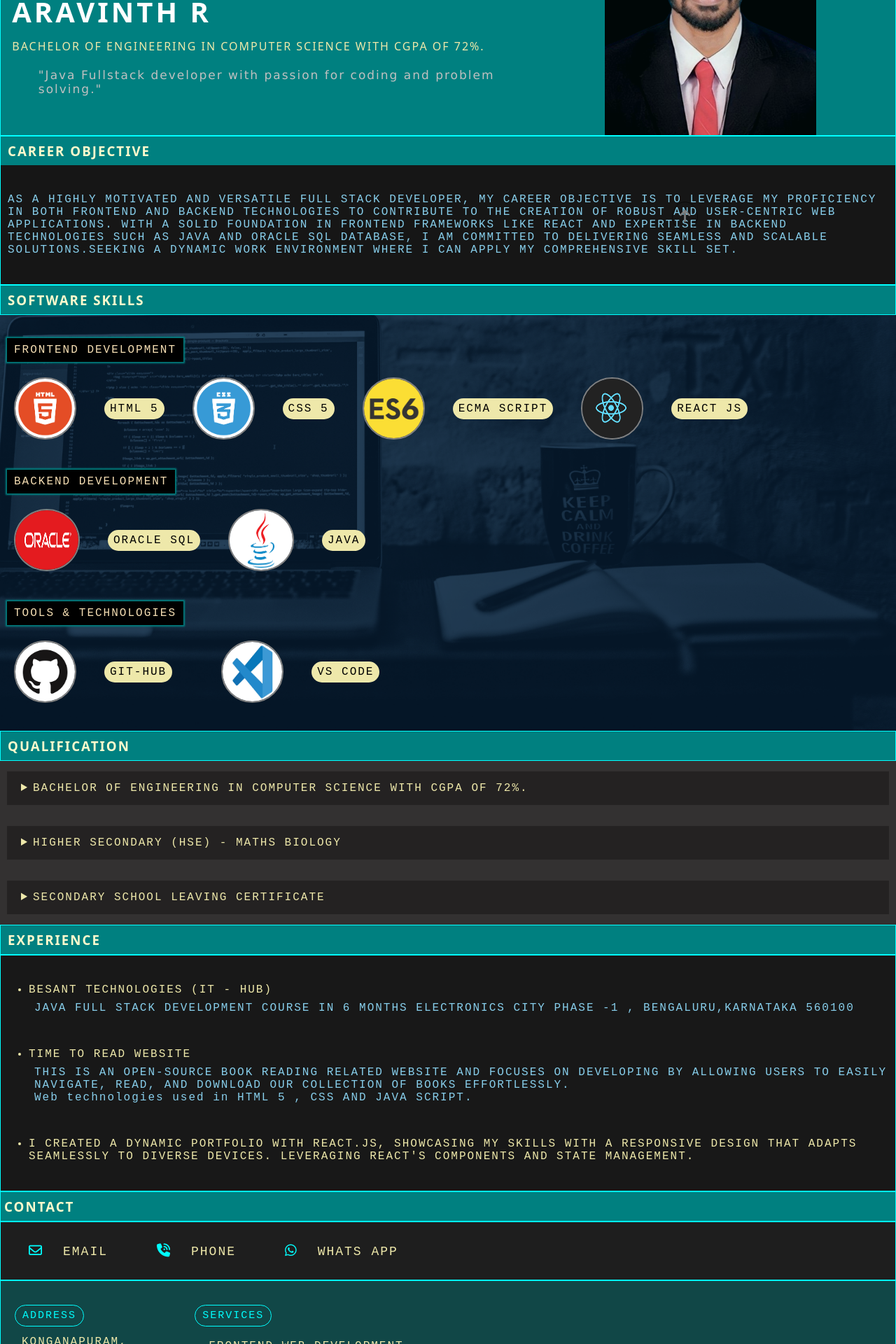
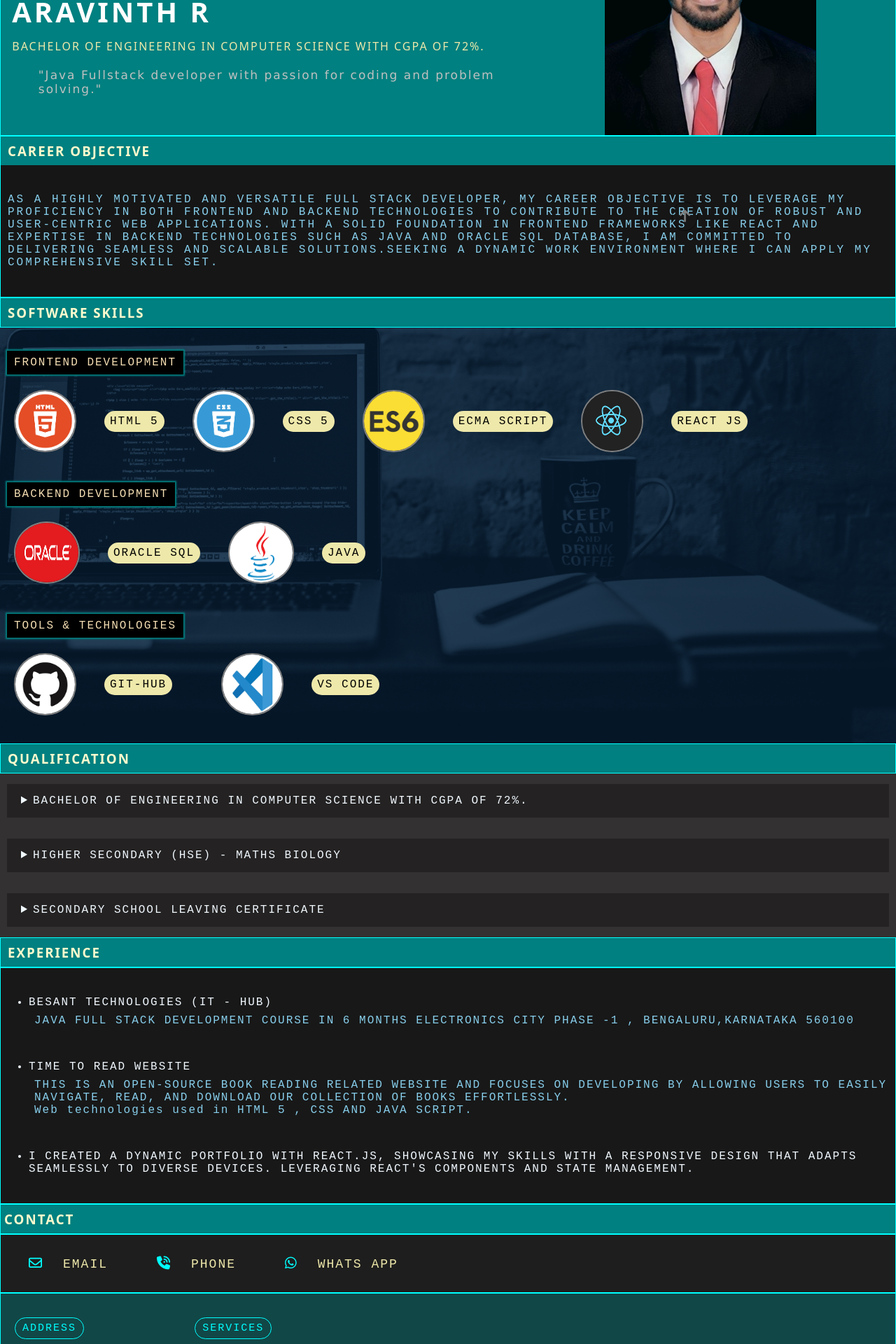
Before and after one commit to aravinth-webdev/portfolio, a React (Create React App) app: page / in a window 1280 px wide. Shown: the part 352-2272 px from the top of the page at 70% size. Built offline with nearby package versions, Linux system fonts and the light colour scheme.

Commit message:
css modified

```diff
--- a/src/App.css
+++ b/src/App.css
@@ -156,7 +156,7 @@ height:fit-content;
   background-color:rgba(0, 0, 0, 0.568);
   box-sizing: border-box;
   /* width:fit-content; */
-  letter-spacing:2px;
+  letter-spacing:3px;
   text-indent: 0%;
   text-wrap: wrap;
   flex-wrap: wrap;
@@ -211,7 +211,7 @@ height:fit-content;
 }
 .details>details>summary{
   background-color:rgba(0, 0, 0, 0.301);
-  color:palegoldenrod;
+  color:aliceblue;
   padding: 15px 20px;
 }
 
@@ -252,9 +252,7 @@ font-family: 'Courier New', Courier, monospace;
   color:black;
   background-color:palegoldenrod;
   border-radius: 25px;
-  /* margin-left: 10px; */
-  /* box-shadow: 0px 0px 2px 2px teal; */
-  font-family: 'Courier New', Courier, monospace;
+  font-family:'Courier New', Courier, monospace;
 }
 #knowledge>h3{
   color:lemonchiffon;
@@ -268,7 +266,7 @@ font-family: 'Courier New', Courier, monospace;
 }
 .experience{
   border: 1.5px solid aqua;
-  color:palegoldenrod;
+  color:aliceblue;
   background-color:rgba(0, 0, 0, 0.904);
   padding: 20px 0px 20px 0px;
   width: fit-content;
```
